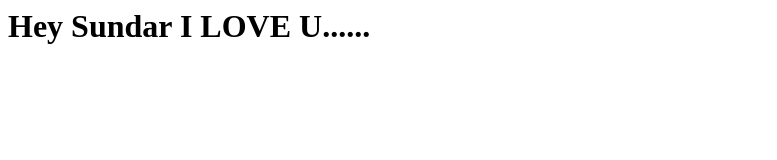
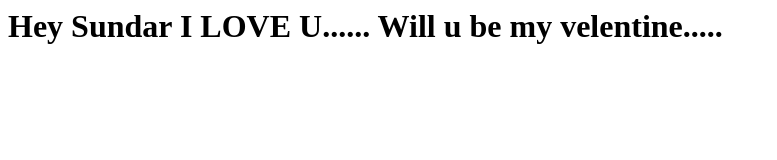
Before and after one commit to param7666/sundar, a plain HTML site: page index.html in a window 1280 px wide. Shown: the whole page, without its empty margins (0-777 px from the left). Drawn offline with Linux system fonts and the light colour scheme.

Commit message:
chenged file name

```diff
--- a/sundar.html
+++ b/index.html
@@ -8,6 +8,7 @@
     <div>
         <h1>
             Hey Sundar I LOVE U......
+            Will u be my velentine.....
         </h1>
     </div>
 </body>
```
